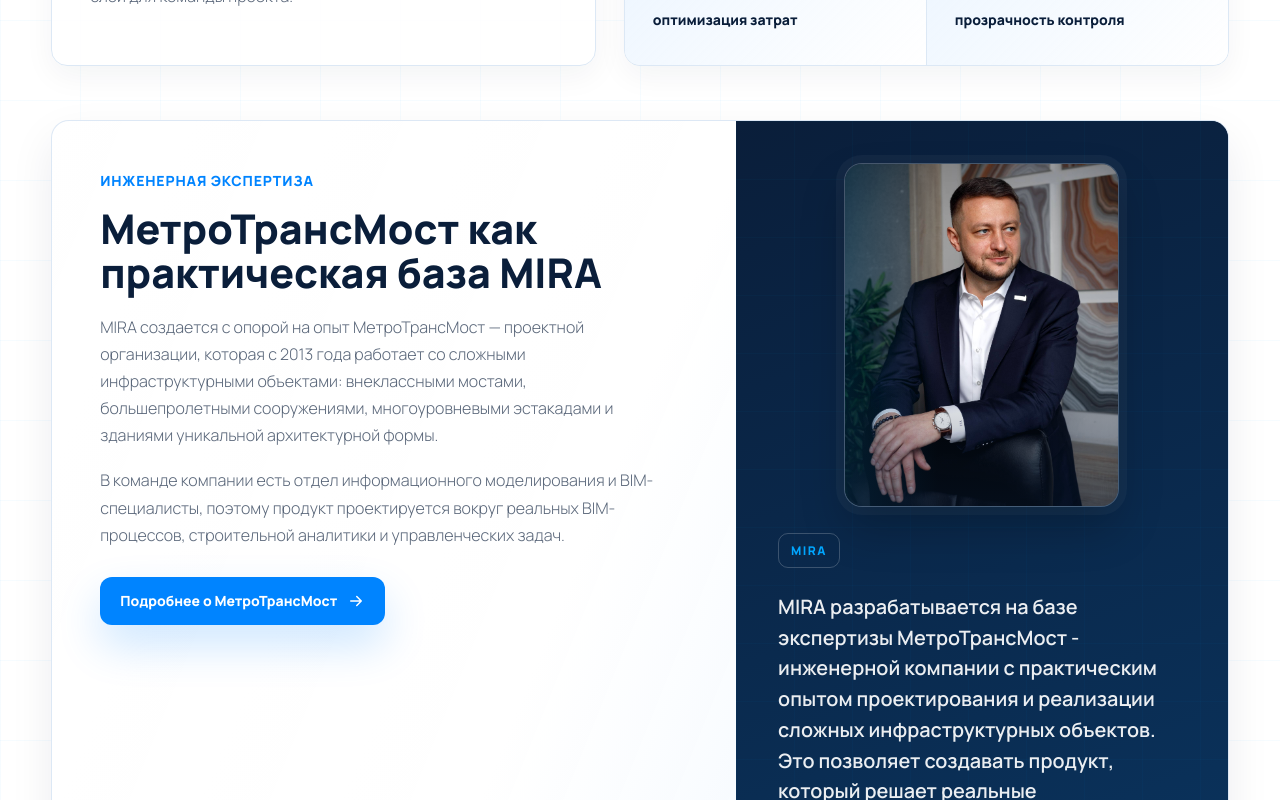
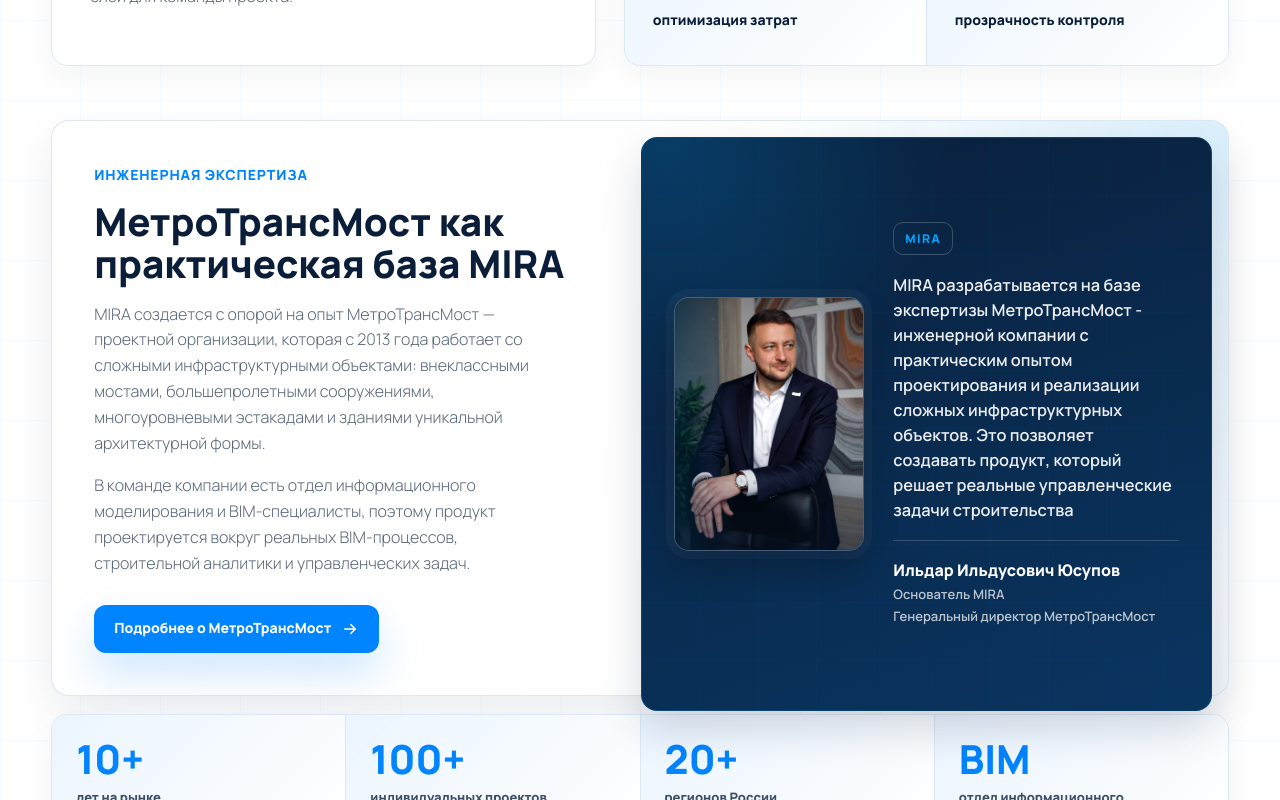
Before and after one commit to miradev585/mira, a React (Vite) app: page / in a window 1280 px wide. Shown: the part 1660-2460 px from the top of the page. Built offline with nearby package versions, Linux system fonts and the light colour scheme.

Commit message:
Refine MetroTransMost quote layout

```diff
--- a/src/App.jsx
+++ b/src/App.jsx
@@ -360,6 +360,7 @@
           <div className="quotePortrait">
             <img src={asset("ildar.jpg")} alt="Ильдар Ильдусович Юсупов" />
           </div>
+          <div className="quoteContent">
             <div className="quoteMark">MIRA</div>
             <blockquote>
               MIRA разрабатывается на базе экспертизы МетроТрансМост - инженерной компании с практическим опытом
@@ -370,6 +371,7 @@
               <strong>Ильдар Ильдусович Юсупов</strong>
               <span>Основатель MIRA</span>
               <span>Генеральный директор МетроТрансМост</span>
+            </div>
           </div>
         </div>
       </div>
--- a/src/styles.css
+++ b/src/styles.css
@@ -659,13 +659,14 @@
 
 .mtmostPanel {
   display: grid;
-  grid-template-columns: minmax(0, 1.05fr) minmax(360px, 0.78fr);
-  gap: 22px;
-  overflow: hidden;
+  grid-template-columns: minmax(0, 0.92fr) minmax(470px, 1fr);
+  gap: 18px;
+  align-items: stretch;
   border: 1px solid rgba(220, 232, 245, 0.96);
   border-radius: 18px;
   background:
-    linear-gradient(112deg, rgba(255, 255, 255, 0.98) 0%, rgba(255, 255, 255, 0.96) 46%, rgba(230, 242, 255, 0.9) 100%),
+    radial-gradient(circle at 100% 0%, rgba(0, 166, 255, 0.12), transparent 34%),
+    linear-gradient(112deg, rgba(255, 255, 255, 0.99) 0%, rgba(255, 255, 255, 0.96) 54%, rgba(242, 246, 250, 0.95) 100%),
     var(--white);
   box-shadow: 0 18px 44px rgba(10, 30, 58, 0.08);
 }
@@ -677,24 +678,24 @@
 }
 
 .mtmostCopy {
-  padding: clamp(30px, 4vw, 48px);
+  padding: clamp(28px, 3.5vw, 42px);
 }
 
 .mtmostCopy h2 {
-  max-width: 720px;
+  max-width: 620px;
   margin: 0;
-  font-size: clamp(28px, 3.2vw, 46px);
+  font-size: clamp(28px, 3vw, 40px);
   font-weight: 800;
-  line-height: 1.08;
+  line-height: 1.1;
 }
 
 .mtmostCopy p {
-  max-width: 760px;
-  margin: 18px 0 0;
+  max-width: 650px;
+  margin: 16px 0 0;
   color: var(--muted);
   font-size: 16px;
   font-weight: 300;
-  line-height: 1.7;
+  line-height: 1.62;
 }
 
 .mtmostLink {
@@ -734,14 +735,21 @@
 
 .mtmostQuote {
   display: grid;
-  align-content: space-between;
-  gap: 24px;
+  grid-template-columns: minmax(160px, 190px) minmax(0, 1fr);
+  align-items: center;
+  gap: clamp(20px, 2.3vw, 30px);
   min-height: 100%;
-  padding: clamp(28px, 3.5vw, 42px);
+  margin: 16px;
+  padding: clamp(22px, 2.8vw, 32px);
+  overflow: hidden;
+  border: 1px solid rgba(0, 166, 255, 0.16);
+  border-radius: 16px;
   background:
+    radial-gradient(circle at 4% 0%, rgba(0, 166, 255, 0.22), transparent 36%),
     linear-gradient(160deg, rgba(10, 30, 58, 0.98), rgba(10, 54, 98, 0.96)),
     var(--ink);
   color: var(--white);
+  box-shadow: 0 18px 42px rgba(10, 30, 58, 0.16);
 }
 
 .mtmostQuote::before {
@@ -760,14 +768,14 @@
   position: relative;
   z-index: 1;
   overflow: hidden;
-  width: min(100%, 275px);
-  aspect-ratio: 4 / 5;
-  margin: 0 auto 2px;
+  width: 100%;
+  aspect-ratio: 3 / 4;
+  margin: 0;
   border: 1px solid rgba(255, 255, 255, 0.18);
-  border-radius: 18px;
+  border-radius: 15px;
   background: rgba(255, 255, 255, 0.08);
   box-shadow:
-    0 22px 44px rgba(0, 0, 0, 0.22),
+    0 18px 34px rgba(0, 0, 0, 0.22),
     0 0 0 8px rgba(255, 255, 255, 0.035);
 }
 
@@ -785,8 +793,8 @@
   width: 100%;
   height: 100%;
   object-fit: cover;
-  object-position: 52% 22%;
-  transform: scale(1.02);
+  object-position: 52% 18%;
+  transform: scale(1.04);
   filter: saturate(1.02) contrast(1.02);
 }
 
@@ -797,9 +805,17 @@
   z-index: 1;
 }
 
+.quoteContent {
+  position: relative;
+  z-index: 1;
+  display: grid;
+  gap: 18px;
+  min-width: 0;
+}
+
 .quoteMark {
   width: fit-content;
-  padding: 8px 12px;
+  padding: 7px 11px;
   border: 1px solid rgba(255, 255, 255, 0.2);
   border-radius: 10px;
   color: var(--blue);
@@ -811,15 +827,15 @@
 .mtmostQuote blockquote {
   margin: 0;
   color: rgba(255, 255, 255, 0.92);
-  font-size: clamp(17px, 1.55vw, 21px);
+  font-size: clamp(16px, 1.28vw, 18px);
   font-weight: 600;
-  line-height: 1.55;
+  line-height: 1.52;
 }
 
 .quoteAuthor {
   display: grid;
   gap: 5px;
-  padding-top: 22px;
+  padding-top: 18px;
   border-top: 1px solid rgba(255, 255, 255, 0.18);
 }
 
@@ -1228,6 +1244,10 @@
     grid-template-columns: repeat(2, minmax(0, 1fr));
   }
 
+  .mtmostQuote {
+    grid-template-columns: minmax(150px, 185px) minmax(0, 1fr);
+  }
+
   .footer nav {
     justify-content: flex-start;
   }
@@ -1346,8 +1366,15 @@
     padding: 24px;
   }
 
+  .mtmostQuote {
+    grid-template-columns: 1fr;
+    gap: 22px;
+    margin: 12px;
+  }
+
   .quotePortrait {
     width: min(100%, 235px);
+    margin: 0 auto;
   }
 
   .footerBrand {
```
Lines whose indentation alone changed are shown as unchanged.
